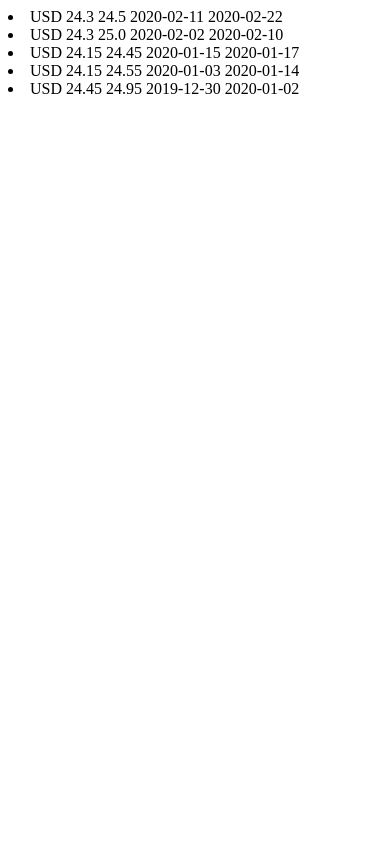
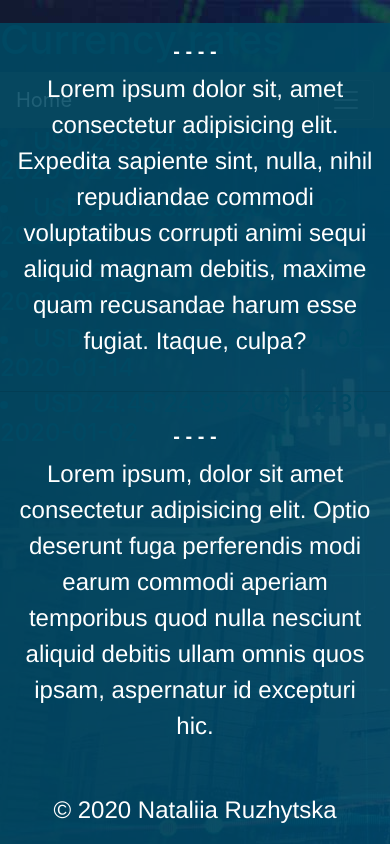
Before and after one commit to nataliaruzhytska/test-task-exchange-rates, a Django app: page /exchange_rates/24/ in a window 390 px wide. Run offline with Django 3.2, Linux system fonts and the light colour scheme; data comes from the database, SQL or seed files in the repository; some libraries are stand-ins or nearby versions.

Commit message:
templates

```diff
--- a/exchange_rates/app/exchange_rates/exchange_rates/settings.py
+++ b/exchange_rates/app/exchange_rates/exchange_rates/settings.py
@@ -129,6 +129,11 @@
 # https://docs.djangoproject.com/en/1.11/howto/static-files/
 
 STATIC_URL = '/static/'
+STATIC_ROOT = BASE_DIR + '/static'
+
+MEDIA_URL = '/media/'
+MEDIA_ROOT = BASE_DIR + '/media'
+
 
 LOGGING = {
     'version': 1,
--- a/exchange_rates/app/exchange_rates/templates/currency_detail.html
+++ b/exchange_rates/app/exchange_rates/templates/currency_detail.html
@@ -1,14 +1,12 @@
-<!DOCTYPE html>
-<html lang="en">
-    <head>
-        <meta charset="UTF-8">
-        <title>Currency</title>
-    </head>
-    <body>
-        {% for currency in object_list %}
-        </ul>
-            <li>{{ currency.get_rate }}</li>
-        </ul>
-        {% endfor %}
-    </body>
-</html>
+{% extends "index.html" %}
+{% block content %}
+    {% for currency in object_list %}
+        <div align="left">
+            </ul>
+                <h4><li>{{ currency.get_rate }}</li></h4>
+            </ul>
+        </div>
+
+    {% endfor %}
+
+{% endblock %}
--- /dev/null
+++ b/exchange_rates/app/exchange_rates/templates/index.html
@@ -0,0 +1,111 @@
+<!DOCTYPE html>
+<html lang="en">
+<head>
+    <link rel="stylesheet" href="https://stackpath.bootstrapcdn.com/bootstrap/4.3.1/css/bootstrap.min.css"
+          integrity="sha384-ggOyR0iXCbMQv3Xipma34MD+dH/1fQ784/j6cY/iJTQUOhcWr7x9JvoRxT2MZw1T" crossorigin="anonymous">
+    <meta charset="UTF-8">
+    <title style="">Currency exchange</title>
+
+    <style>
+        body {
+            background-image: url("../static/exchange_rates/img/pic1.jpg");
+            color: #004964;
+        }
+      .footer {
+                    position: fixed;
+                    left: 0;
+                    bottom: 0;
+                    width: 100%;
+                    font-family: Helvetica;
+                    font-size: 150%;
+                    background-color: rgba(0, 73, 100, 0.88);
+                    color: white;
+                    text-align: center;
+                }
+    </style>
+</head>
+<p>
+    <body>
+    <script src="https://code.jquery.com/jquery-3.3.1.slim.min.js"
+            integrity="sha384-q8i/X+965DzO0rT7abK41JStQIAqVgRVzpbzo5smXKp4YfRvH+8abtTE1Pi6jizo"
+            crossorigin="anonymous"></script>
+    <script src="https://cdnjs.cloudflare.com/ajax/libs/popper.js/1.14.7/umd/popper.min.js"
+            integrity="sha384-UO2eT0CpHqdSJQ6hJty5KVphtPhzWj9WO1clHTMGa3JDZwrnQq4sF86dIHNDz0W1"
+            crossorigin="anonymous"></script>
+    <script src="https://stackpath.bootstrapcdn.com/bootstrap/4.3.1/js/bootstrap.min.js"
+            integrity="sha384-JjSmVgyd0p3pXB1rRibZUAYoIIy6OrQ6VrjIEaFf/nJGzIxFDsf4x0xIM+B07jRM"
+            crossorigin="anonymous"></script>
+
+    <header>
+        <h1>Currency rates</h1>
+    </header>
+
+    <!--Navbar-->
+    <nav class="bg-dark navbar navbar-expand-lg navbar-dark primary-color">
+
+        <!-- Navbar brand -->
+        <a class="navbar-brand" href="/exchange_rates/">Home</a>
+
+        <!-- Collapse button -->
+        <button class="navbar-toggler" type="button" data-toggle="collapse" data-target="#basicExampleNav"
+                aria-controls="basicExampleNav" aria-expanded="false" aria-label="Toggle navigation">
+            <span class="navbar-toggler-icon"></span>
+        </button>
+
+    </nav>
+    <!--/.Navbar-->
+
+
+    {% block content %}
+    {% endblock %}
+
+
+    <!-- Footer -->
+    <footer class="footer">
+
+        <!-- Footer Text -->
+        <div class="container-fluid text-center text-md-left">
+            <!-- Grid row -->
+            <div class="row">
+
+                <!-- Grid column -->
+                <div class="col-md-6 mt-md-0 mt-3">
+
+                    <!-- Content -->
+                    <h5 class="text-uppercase font-weight-bold">- - - -</h5>
+<p>Lorem ipsum dolor sit, amet consectetur adipisicing elit. Expedita sapiente sint, nulla, nihil
+    repudiandae commodi voluptatibus corrupti animi sequi aliquid magnam debitis, maxime quam recusandae
+    harum esse fugiat. Itaque, culpa?</p>
+
+</div>
+<!-- Grid column -->
+
+<hr class="clearfix w-100 d-md-none pb-3">
+
+<!-- Grid column -->
+<div class="col-md-6 mb-md-0 mb-3">
+
+    <!-- Content -->
+    <h5 class="text-uppercase font-weight-bold">- - - -</h5>
+    <p>Lorem ipsum, dolor sit amet consectetur adipisicing elit. Optio deserunt fuga perferendis modi earum
+        commodi aperiam temporibus quod nulla nesciunt aliquid debitis ullam omnis quos ipsam, aspernatur id
+        excepturi hic.</p>
+
+</div>
+<!-- Grid column -->
+
+</div>
+<!-- Grid row -->
+
+</div>
+<!-- Footer Text -->
+
+<!-- Copyright -->
+<div class="footer-copyright text-center py-3">© 2020 Nataliia Ruzhytska
+</div>
+<!-- Copyright -->
+
+</footer>
+<!-- Footer -->
+</body>
+</html>
```
Also changed, not shown: exchange_rates/app/exchange_rates/templates/currency_list.html (+8 -12 lines), exchange_rates/app/exchange_rates/static/exchange_rates/img/pic.png (added), exchange_rates/app/exchange_rates/static/exchange_rates/img/pic1.jpg (added).
